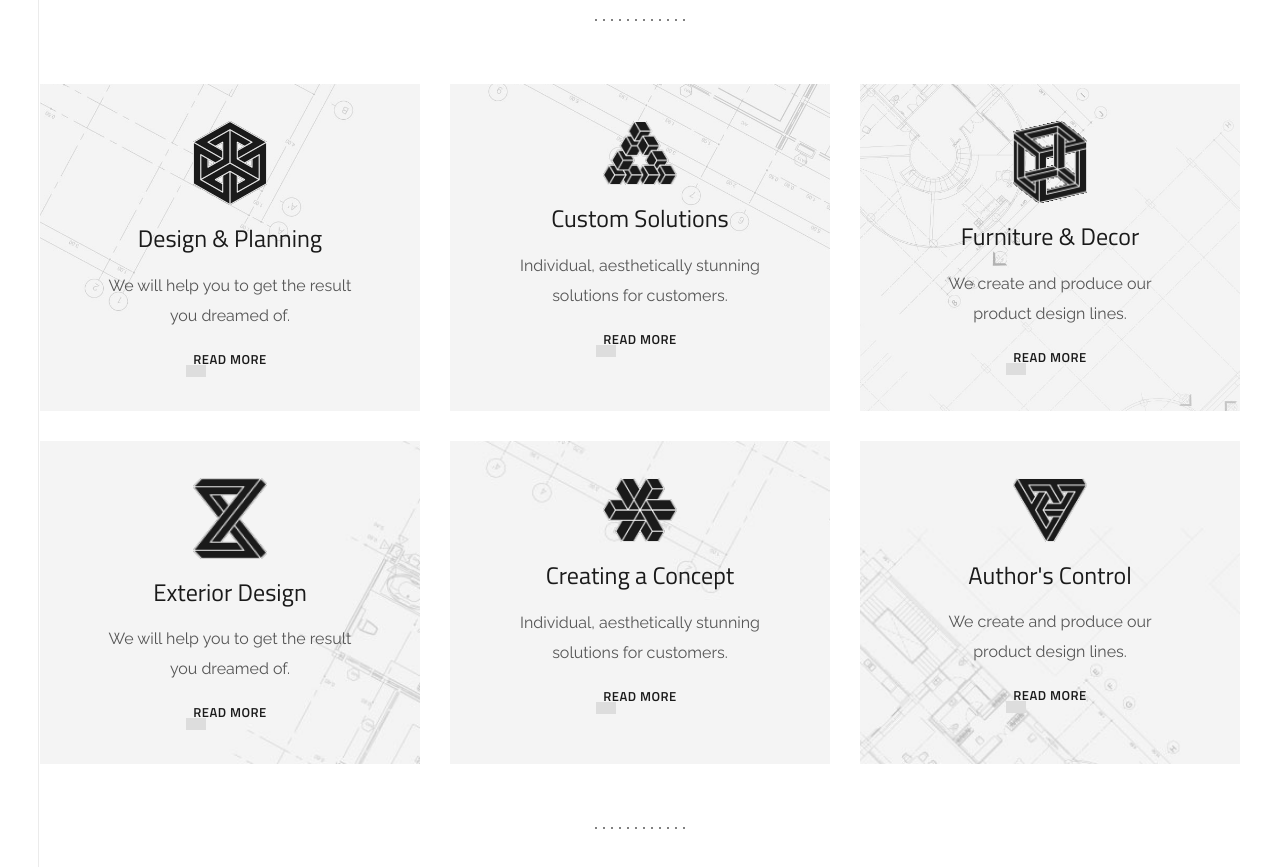
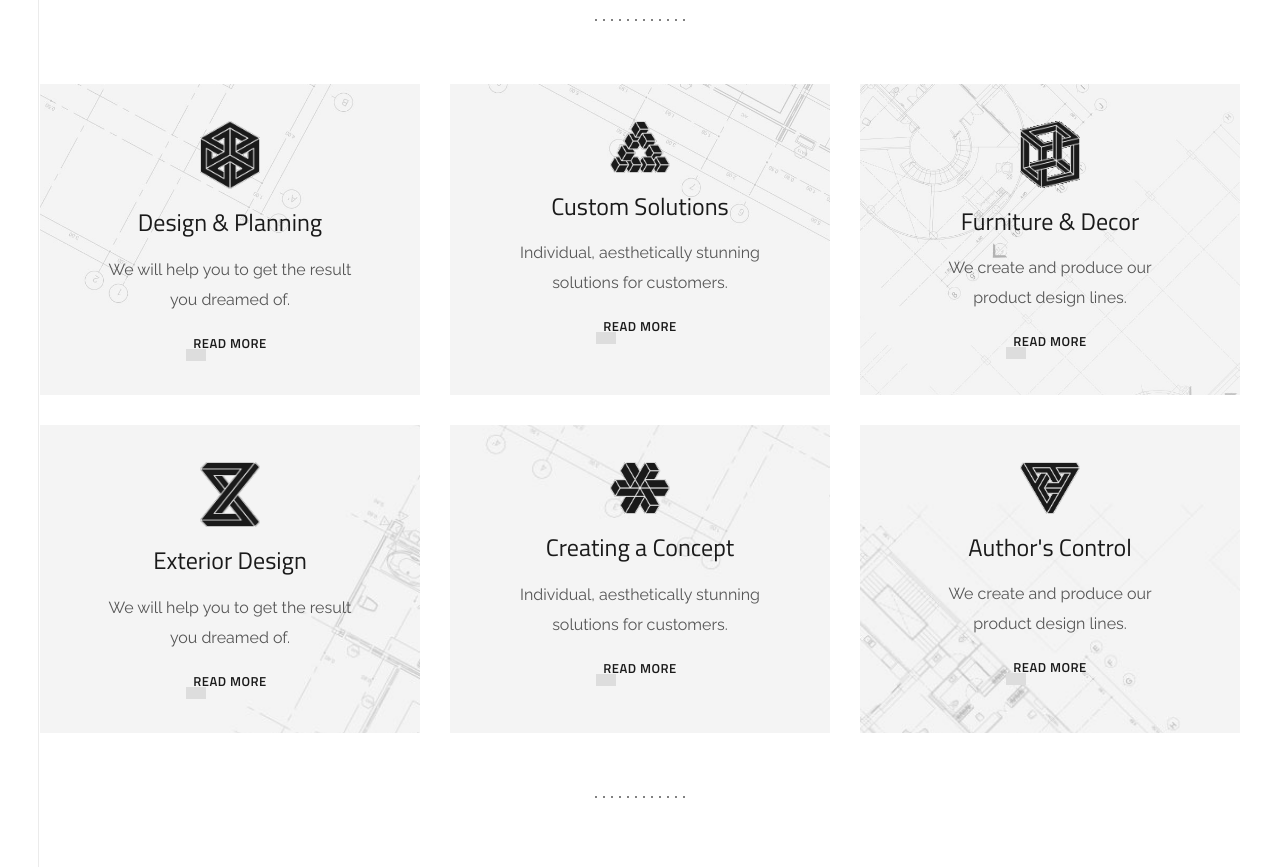
Before and after one commit to Kalandhar01/Siva_con, a Next.js app: page / in a window 1280 px wide. Shown: the part 2920-3787 px from the top of the page. Built offline with nearby package versions, Linux system fonts and the light colour scheme.

Commit message:
feat: reduce service icon size

```diff
--- a/src/components/Services.tsx
+++ b/src/components/Services.tsx
@@ -87,8 +87,8 @@ export default function Services() {
                     <img
                       src={s.icon}
                       alt=""
-                      width={74}
-                      height={84}
+                      width={60}
+                      height={68}
                       style={{
                         display: "block",
                         marginBottom: 17,
```
